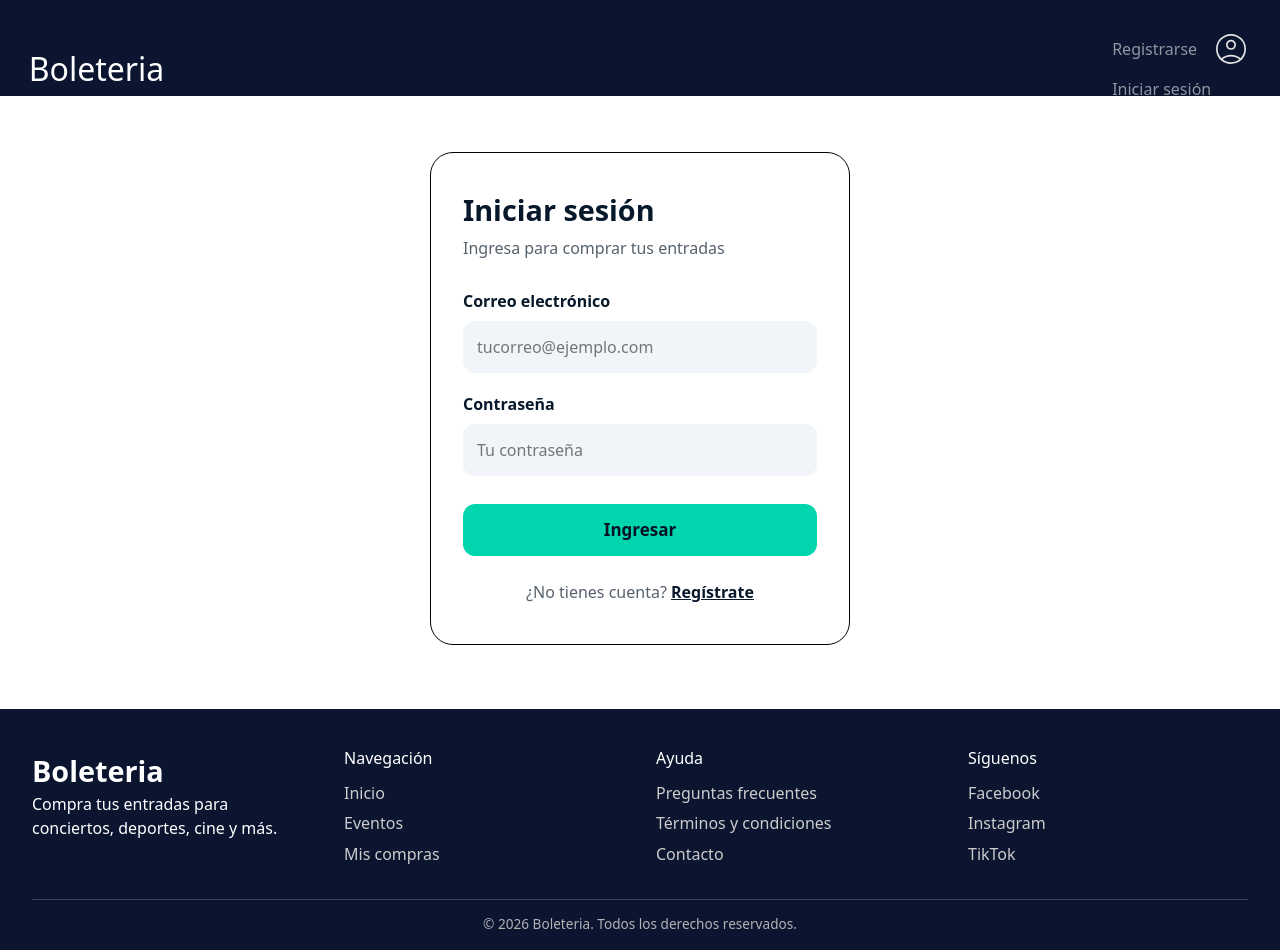
After one commit to st478gtx/AppBoleteria, a Java web app: page /login.jsp in a window 1280 px wide. The commit adds this page. Run offline with Tomcat 11, a stand-in JSP engine, Linux system fonts and the light colour scheme; some libraries are stand-ins or nearby versions.

Commit message:
Agregar pagina de inicio de sesion
Formulario de correo y contraseña con el estilo de la barra de busqueda. El menu enlaza al login y el logo vuelve al inicio. El formulario envia a /login, que se implementara con el servlet.

```diff
--- a/Boleteria/src/main/webapp/WEB-INF/menu.jspf
+++ b/Boleteria/src/main/webapp/WEB-INF/menu.jspf
@@ -6,14 +6,14 @@
 
 		<div class="marca">
 
-			<a class="navbar-brand" href="#">Boleteria</a>
+			<a class="navbar-brand" href="${pageContext.request.contextPath}/">Boleteria</a>
 		</div>
 
 		<div class="barra-interna">
 			<div>
 				<ul class="nav navbar-nav me-auto">
 					<li class="nav-item"><a class="nav-link" href="#">Registrarse</a></li>
-					<li class="nav-item"><a class="nav-link" href="#">Iniciar
+					<li class="nav-item"><a class="nav-link" href="${pageContext.request.contextPath}/login.jsp">Iniciar
 							sesión</a></li>
 				</ul>
 			</div>
--- /dev/null
+++ b/Boleteria/src/main/webapp/login.jsp
@@ -0,0 +1,75 @@
+<%@ page language="java" contentType="text/html; charset=UTF-8"
+pageEncoding="UTF-8"%>
+<!doctype html>
+<html lang="es">
+  <head>
+    <meta charset="UTF-8" />
+    <title>Iniciar sesión - Boleteria</title>
+
+    <link rel="preconnect" href="https://fonts.googleapis.com" />
+    <link rel="preconnect" href="https://fonts.gstatic.com" crossorigin />
+    <link
+      href="https://fonts.googleapis.com/css2?family=Geist:wght@100..900&family=Geist+Mono:wght@100..900&display=swap"
+      rel="stylesheet"
+    />
+
+    <link
+      href="https://cdn.jsdelivr.net/npm/bootstrap@6.0.0-alpha.1/dist/css/bootstrap.min.css"
+      rel="stylesheet"
+      integrity="sha384-B/GM4XqrwHnWXNOWMbloTmrYXZg10cakYGmpfsR/bbzQ6JAJI4ihuyADKLnBgrCe"
+      crossorigin="anonymous"
+    />
+
+    <link
+      rel="stylesheet"
+      href="${pageContext.request.contextPath}/css/style.css"
+    />
+  </head>
+
+  <body data-bs-theme="light">
+    <%@ include file="/WEB-INF/menu.jspf" %>
+
+    <main class="contenedor-login">
+      <section class="tarjeta-login">
+        <h1>Iniciar sesión</h1>
+        <p class="login-subtitulo">Ingresa para comprar tus entradas</p>
+
+        <form
+          class="formulario-login"
+          action="${pageContext.request.contextPath}/login"
+          method="post"
+        >
+          <div class="campo-login">
+            <label for="correo">Correo electrónico</label>
+            <input
+              type="email"
+              id="correo"
+              name="correo"
+              placeholder="tucorreo@ejemplo.com"
+              autocomplete="email"
+            />
+          </div>
+
+          <div class="campo-login">
+            <label for="clave">Contraseña</label>
+            <input
+              type="password"
+              id="clave"
+              name="clave"
+              placeholder="Tu contraseña"
+              autocomplete="current-password"
+            />
+          </div>
+
+          <button type="submit" class="boton-login">Ingresar</button>
+        </form>
+
+        <p class="login-registro">
+          ¿No tienes cuenta? <a href="#">Regístrate</a>
+        </p>
+      </section>
+    </main>
+
+    <%@ include file="/WEB-INF/footer.jspf" %>
+  </body>
+</html>
```
Also changed, not shown: Boleteria/src/main/webapp/css/style.css (+86 -0 lines).
